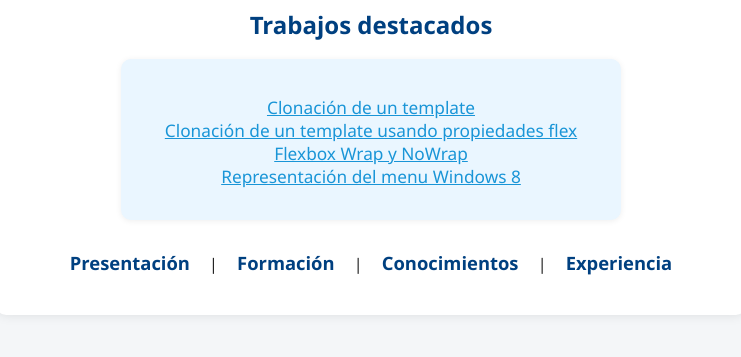
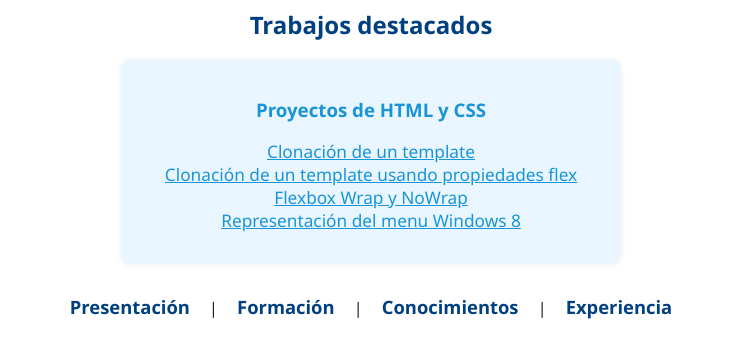
Before and after one commit to hakkai30/robinportofolio.github.io, a plain HTML site: page index.html in a window 1280 px wide. Shown: the part 197-554 px from the top of the page, without its empty margins (269-1010 px from the left). Drawn offline with Linux system fonts and the light colour scheme.

Commit message:
editando

```diff
--- a/index.html
+++ b/index.html
@@ -14,6 +14,7 @@
         <section class="trabajos">
             <h2>Trabajos destacados</h2>
             <div class="trabajo">
+                <h3>Proyectos de HTML y CSS</h3>
                 <p>
                     <a href="/robinportofolio.github.io/Template 1/template.html" target="_blank">Clonación de un template</a>
                     </br>
```
Also changed, not shown: 1 other file.
